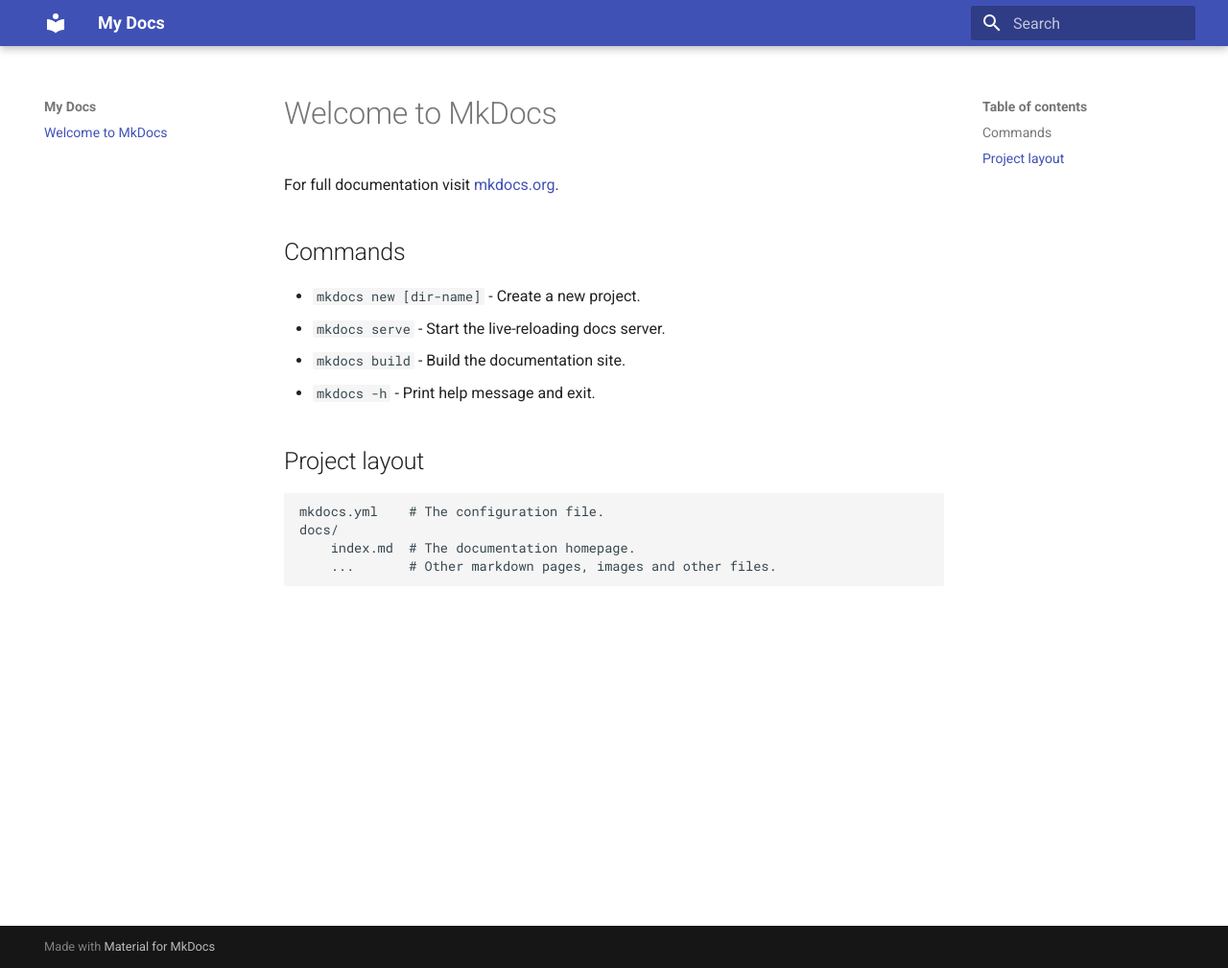
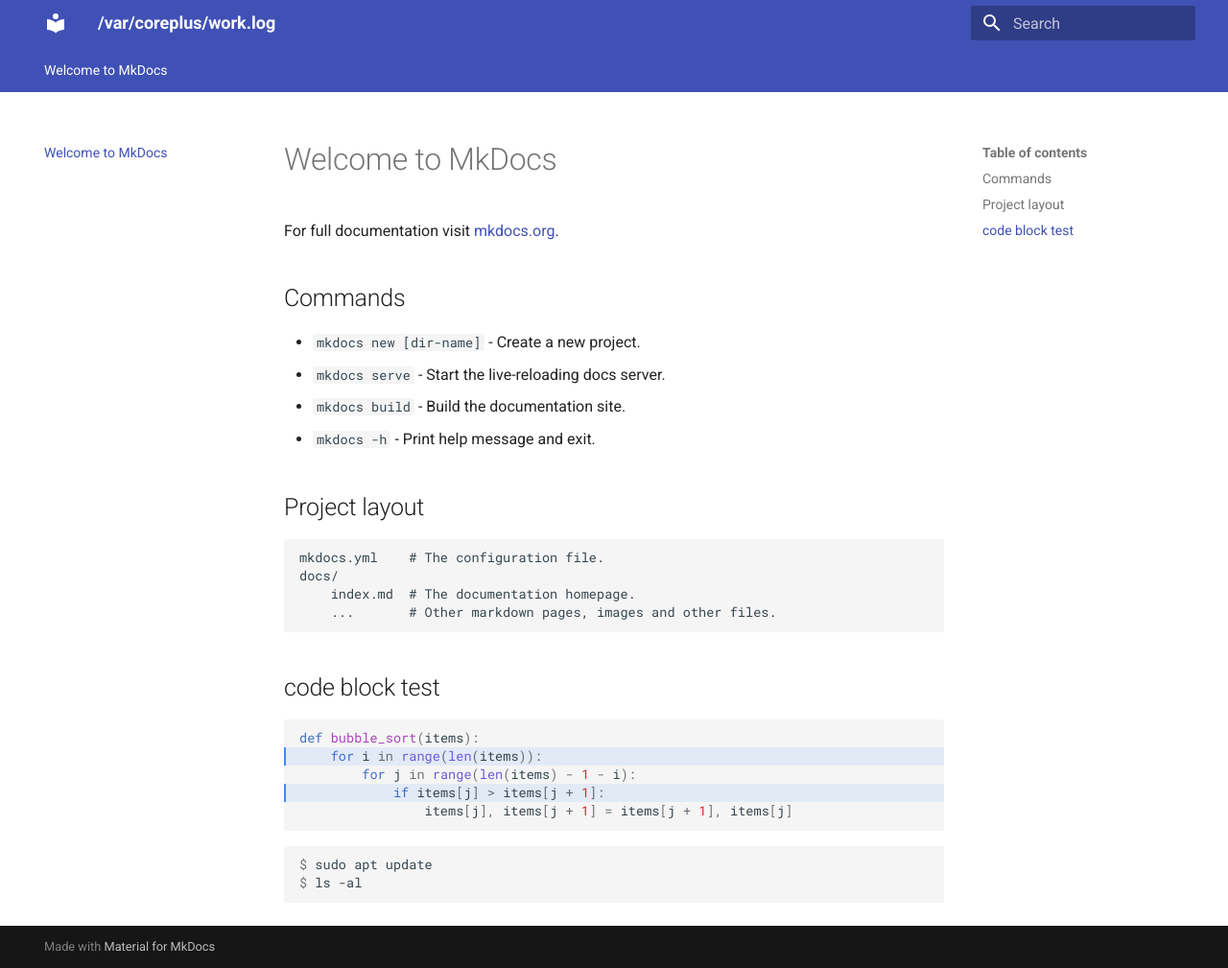
Before and after one commit to coreplus-dev/coreplus.log, an MkDocs documentation site: the page built from docs/index.md, in a window 1280 px wide and 1009 px high. Shown: the whole window at 96% size. Built offline with MkDocs 1.6.1 and Material for MkDocs 9.7.7, drawn with Linux system fonts in a browser that asks for light colours.

Commit message:
add code block extensions & change site name

````diff
--- a/docs/index.md
+++ b/docs/index.md
@@ -15,3 +15,17 @@ For full documentation visit [mkdocs.org](https://www.mkdocs.org).
     docs/
         index.md  # The documentation homepage.
         ...       # Other markdown pages, images and other files.
+
+
+## code block test
+```python hl_lines="2 4"
+def bubble_sort(items):
+    for i in range(len(items)):
+        for j in range(len(items) - 1 - i):
+            if items[j] > items[j + 1]:
+                items[j], items[j + 1] = items[j + 1], items[j]
+```
+```shell-session
+$ sudo apt update
+$ ls -al
+```
--- a/mkdocs.yml
+++ b/mkdocs.yml
@@ -1,3 +1,11 @@
-site_name: My Docs
+site_name: /var/coreplus/work.log
 theme:
   name: material
+  features:
+    - navigation.tabs
+markdown_extensions:
+  - pymdownx.highlight:
+      anchor_linenums: true
+  - pymdownx.inlinehilite
+  - pymdownx.snippets
+  - pymdownx.superfences
````
